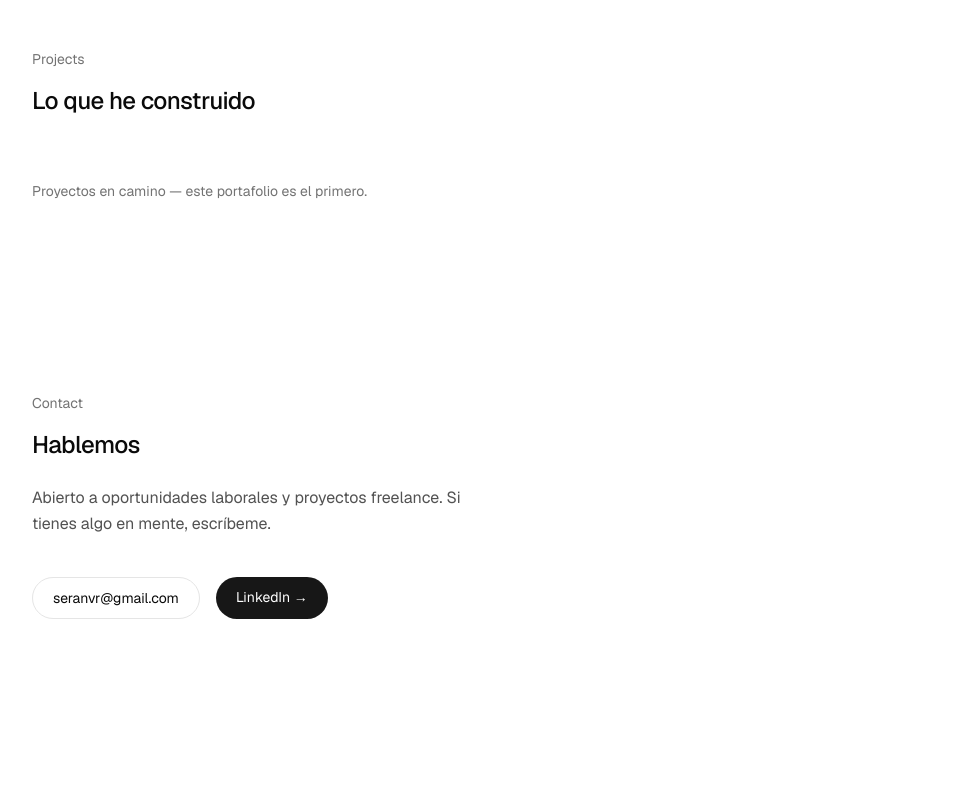
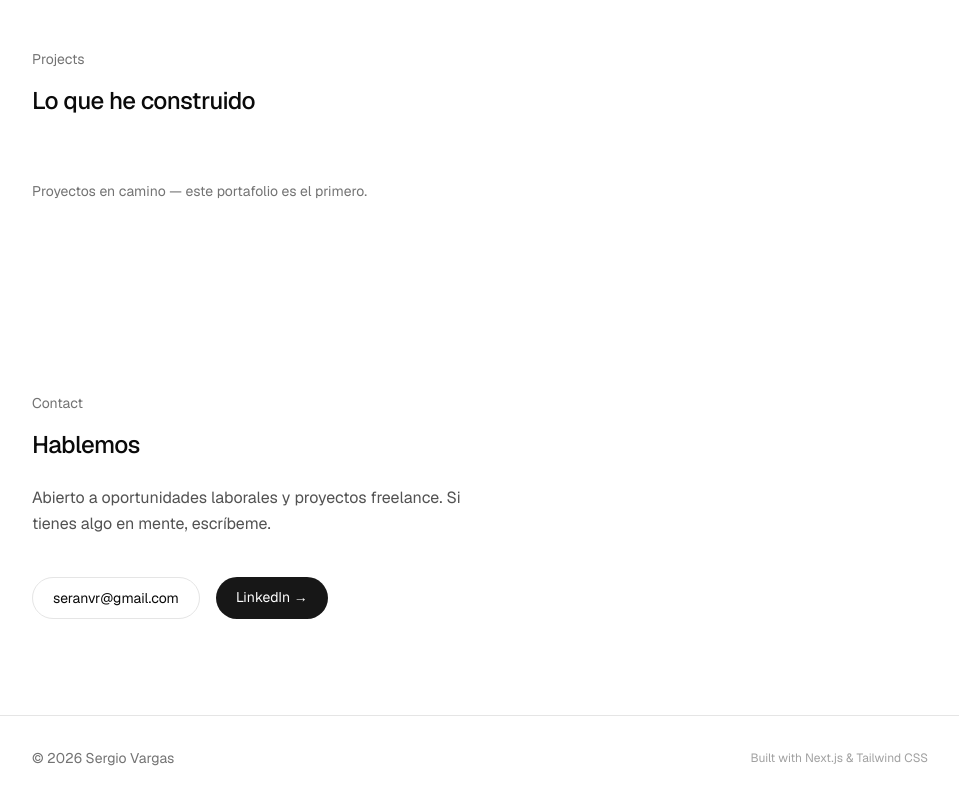
Before and after one commit to Sergioavr/Mi-portafolio, a Next.js app: page / in a window 1280 px wide. Shown: the part 1405-2205 px from the top of the page, without its empty margins (160-1119 px from the left). Before the commit the page ends 2120 px from the top, so only its background shows below. Built offline with nearby package versions, Linux system fonts and the light colour scheme.

Commit message:
feat: add footer component

```diff
--- a/app/layout.tsx
+++ b/app/layout.tsx
@@ -2,6 +2,8 @@ import type { Metadata } from "next";
 import { Geist, Geist_Mono } from "next/font/google";
 import "./globals.css";
 import Navbar from "@/components/sections/Navbar";
+import Footer from "@/components/sections/Footer";
+
 
 const geistSans = Geist({
   variable: "--font-geist-sans",
@@ -31,6 +33,7 @@ export default function RootLayout({
       <body className="min-h-full flex flex-col">
         <Navbar />
         {children}
+        <Footer />
       </body>
     </html>
   );
--- /dev/null
+++ b/components/sections/Footer.tsx
@@ -0,0 +1,18 @@
+import { siteConfig } from "@/data";
+
+export default function Footer() {
+  const year = new Date().getFullYear();
+
+  return (
+    <footer className="py-8 px-6 border-t border-neutral-200">
+      <div className="max-w-4xl mx-auto flex flex-col sm:flex-row items-center justify-between gap-4">
+        <p className="text-sm text-neutral-500">
+          © {year} {siteConfig.name}
+        </p>
+        <p className="text-xs text-neutral-400">
+          Built with Next.js & Tailwind CSS
+        </p>
+      </div>
+    </footer>
+  );
+}
```
